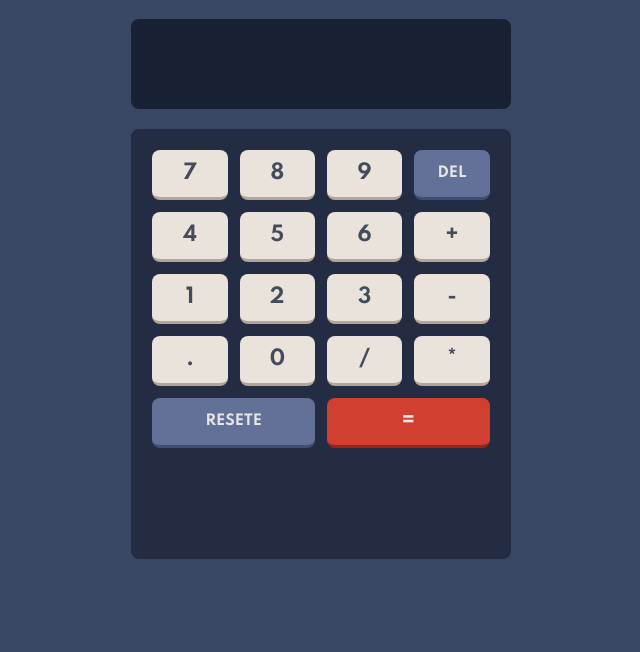
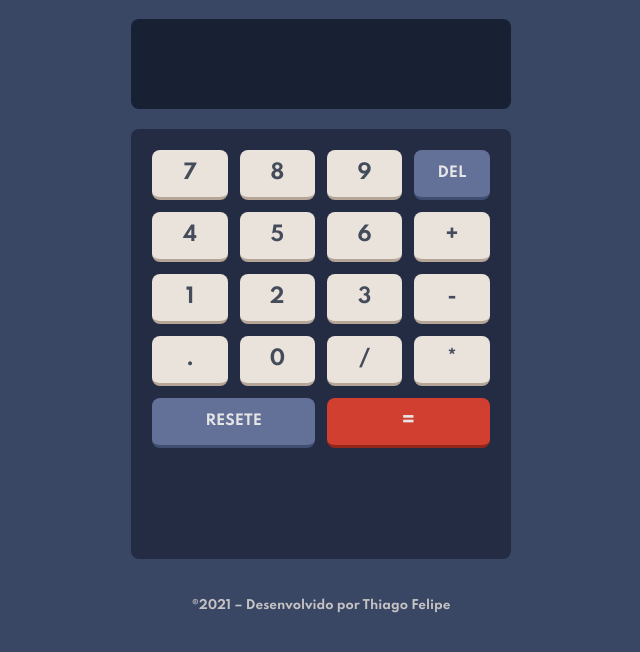
Before and after one commit to tfeliperibeiro/calculadora, a plain HTML site: page index.html in a window 1280 px wide. Shown: the part 70-722 px from the top of the page, without its empty margins (319-959 px from the left). Drawn offline with Linux system fonts and the light colour scheme.

Commit message:
Adicionando footer

```diff
--- a/index.css
+++ b/index.css
@@ -116,6 +116,14 @@ body {
   width: 100%;
 }
 
+.footer {
+  text-align: center;
+  margin-top: 40px;
+  font-size: 12px;
+  color: hsl(30, 25%, 89%);
+  opacity: 0.8;
+}
+
 @media (min-width: 320px) and (max-width: 823px) {
   .container {
     width: 95%;
--- a/index.html
+++ b/index.html
@@ -52,6 +52,9 @@
                     <button id="result">=</button>
                 </div>
             </section>
+            <footer class="footer">
+                <p>®2021 – Desenvolvido por Thiago Felipe</p>
+            </footer>
         </main>
         <script src="index.js"></script>
 </body>
```
